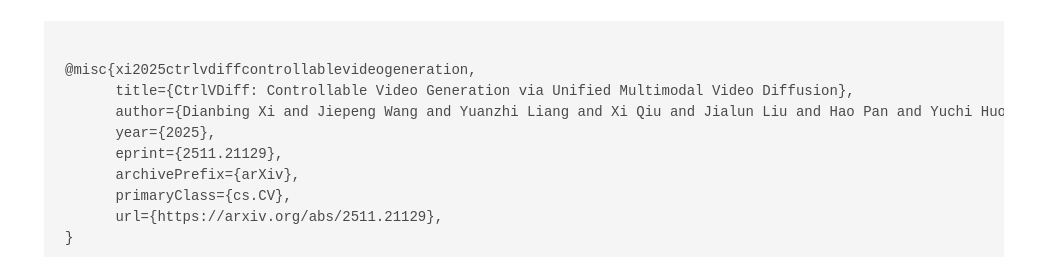
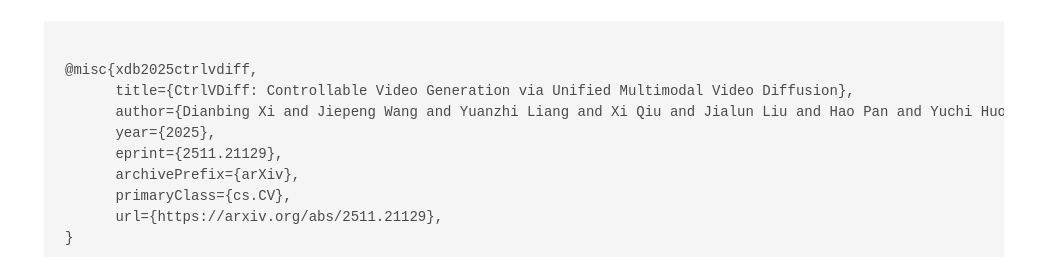
Before and after one commit to Tele-AI/CtrlVDiff, a plain HTML site: page index.html in a window 1280 px wide. Shown: the part 11740-11997 px from the top of the page, without its empty margins (116-1163 px from the left). Drawn offline with nearby package versions, Linux system fonts and the light colour scheme; some icons are missing; a web font is replaced by a local one.

Commit message:
update bibtex

```diff
--- a/index.html
+++ b/index.html
@@ -836,7 +836,7 @@
     <div class="container is-max-desktop content">
       <h2 class="title">BibTeX</h2>
       <pre><code>
-@misc{xi2025ctrlvdiffcontrollablevideogeneration,
+@misc{xdb2025ctrlvdiff,
       title={CtrlVDiff: Controllable Video Generation via Unified Multimodal Video Diffusion},
       author={Dianbing Xi and Jiepeng Wang and Yuanzhi Liang and Xi Qiu and Jialun Liu and Hao Pan and Yuchi Huo and Rui Wang and Haibin Huang and Chi Zhang and Xuelong Li},
       year={2025},
```
